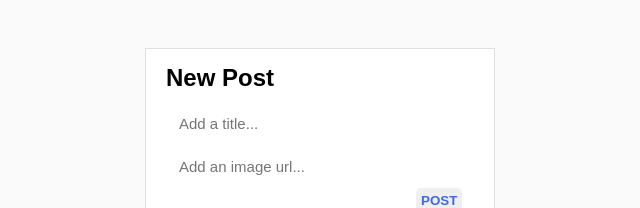
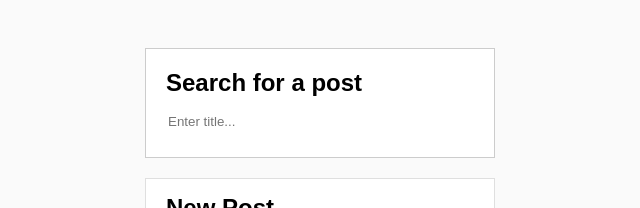
Before and after one commit to AritaOsmani/hoxton-react-hoxtagram, a React (Vite) app: page / in a window 1280 px wide. Shown: the part 182-390 px from the top of the page, without its empty margins (320-960 px from the left). Built offline with nearby package versions, Linux system fonts and the light colour scheme; no server answers.

Commit message:
Search for a post

```diff
--- a/src/App.jsx
+++ b/src/App.jsx
@@ -3,27 +3,39 @@ import './App.css'
 import AddNewCardForm from './components/AddNewCardForm'
 import ImageContainer from './components/ImageContainer/ImageContainer'
 import Logo from './components/Logo/Logo'
+import Search from './components/Search/Search'
 
 function App() {
   const [dogImages, setDogImages] = useState([])
   const [editSelected, setEditSelected] = useState(false)
+  const [search, setSearch] = useState('')
 
   function getDogsFromServer() {
     fetch('http://localhost:3000/images').then(res => res.json()).then(images => setDogImages(images))
   }
   useEffect(getDogsFromServer, [])
-
+  function cardItemsToDisplay() {
+    let cardItems = dogImages;
+    if (search !== '') {
+      cardItems = cardItems.filter(item => item.title.toUpperCase().includes(search.toUpperCase()))
+    }
+    return cardItems;
+  }
 
   return (
     <div className="App">
       <Logo />
+      <Search
+        setSearch={setSearch}
+      />
       <AddNewCardForm
         dogImages={dogImages}
         setDogImages={setDogImages}
       />
       {/* <!-- image cards --> */}
       <ImageContainer
-        dogImages={dogImages}
+        // dogImages={dogImages}
+        dogImages={cardItemsToDisplay()}
         setDogImages={setDogImages}
         editSelected={editSelected}
         setEditSelected={setEditSelected}
--- a/src/components/AddNewCardForm.jsx
+++ b/src/components/AddNewCardForm.jsx
@@ -20,7 +20,7 @@ function AddNewCardForm(props) {
                 updated.unshift(res);
                 props.setDogImages(updated)
             })
-
+            e.target.reset()
         }}
             action="">
             <input name='title' className='title-input' type="text" placeholder="Add a title..." />
--- a/src/components/ImageContainer/CommentsSection.css
+++ b/src/components/ImageContainer/CommentsSection.css
@@ -94,3 +94,10 @@
     visibility: visible;
 
   }
+  .cancel-btn{
+    border:none;
+    background-color: unset;
+    color:royalblue;
+    font-size: 10px;
+    cursor: pointer;
+  }
--- a/src/components/ImageContainer/CommentsSection.jsx
+++ b/src/components/ImageContainer/CommentsSection.jsx
@@ -32,6 +32,7 @@ function CommentsSection(props) {
                         dogImage={props.dogImage}
                         dogImages={props.dogImages}
                         setDogImages={props.setDogImages}
+                        setEditSelected={props.setEditSelected}
                     />
             })
         } */}
--- a/src/components/ImageContainer/Edit.jsx
+++ b/src/components/ImageContainer/Edit.jsx
@@ -22,6 +22,11 @@ function Edit(props) {
         props.setEditSelected(false)
     }} className="edit-form" action="">
         <input type="text" name="edit" placeholder="Enter new content...." />
+        <button onClick={function () {
+            props.setEditSelected(false);
+        }} type='button'
+            className="cancel-btn"
+        >Cancel</button>
     </form>
 }
 export default Edit
--- /dev/null
+++ b/src/components/Search/Search.css
@@ -0,0 +1,16 @@
+.search-container{
+    display: grid;
+    gap:10px;
+    background-color: white;
+    padding:20px;
+    border:solid 1px rgba(0, 0, 0, 0.2);
+    width:350px;
+    place-items: start;
+}
+.search-container input{
+    width:100%;
+    /* border:solid 1px rgba(0, 0, 0, 0.3); */
+    border:none;
+    outline: none;
+    height:30px;
+}
--- /dev/null
+++ b/src/components/Search/Search.jsx
@@ -0,0 +1,13 @@
+import './Search.css'
+function Search(props) {
+    return <div className="search-container">
+        <h2>Search for a post</h2>
+        <input onChange={(function (e) {
+            const searchValue = e.target.value;
+            props.setSearch(searchValue)
+        })}
+            type="text" name='val' placeholder="Enter title..." />
+    </div>
+
+}
+export default Search
```
